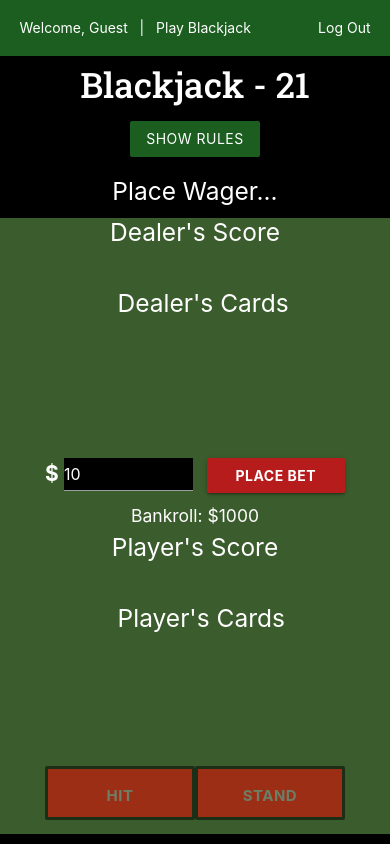
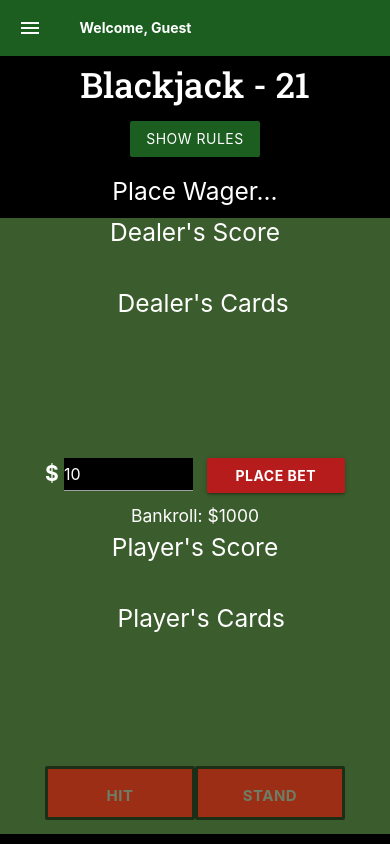
Before and after one commit to angrypirate33/mern-blackjack, a React (Create React App) app: page / in a window 390 px wide. Both pictures are taken after a click on the button "PLAY AS A GUEST". Built offline with nearby package versions, Linux system fonts and the light colour scheme.

Commit message:
Refactors nav for large screens in preperation of adding sidenav for small screens.

```diff
--- a/public/index.html
+++ b/public/index.html
@@ -17,6 +17,9 @@
     <link rel="manifest" href="%PUBLIC_URL%/manifest.json" />
 
     <link rel="stylesheet" href="https://cdnjs.cloudflare.com/ajax/libs/materialize/1.0.0/css/materialize.min.css">
+    <link href="https://fonts.googleapis.com/icon?family=Material+Icons" rel="stylesheet">
+    <link rel="preconnect" href="https://fonts.googleapis.com">
+    <link rel="preconnect" href="https://fonts.gstatic.com" crossorigin>
     <!--
       Notice the use of %PUBLIC_URL% in the tags above.
       It will be replaced with the URL of the `public` folder during the build.
--- a/src/components/Nav/Nav.css
+++ b/src/components/Nav/Nav.css
@@ -1,7 +1,14 @@
+.nav-wrapper {
+    display: flex;
+    align-items: center;
+}
+
 #welcome-message {
     margin-left: 5vmin;
+    font-weight: bold;
 }
 
-#logout {
+#logout-btn {
+    margin-left: auto;
     margin-right: 5vmin;
 }
--- a/src/components/Nav/Nav.jsx
+++ b/src/components/Nav/Nav.jsx
@@ -1,36 +1,45 @@
+import { useState, useEffect } from 'react'
 import { Link } from 'react-router-dom'
 import * as userService from '../../utilities/users-service'
 import '../../components/Nav/Nav.css'
 
 export default function Nav({ user, setUser }) {
+
+    const [sidenavInstance, setSidenavInstance] = useState(null)
+
     function handleLogOut() {
         userService.logOut()
         setUser(null)
     }
 
+    function closeSidenav() {
+        if (sidenavInstance) {
+            sidenavInstance.close()
+        }
+    }
+
+    useEffect(() => {
+        let elems = document.querySelectorAll('.sidenav')
+        let instances = window.M.Sidenav.init(elems, {})
+        setSidenavInstance(instances[0])
+    }, [])
+
     return (
+        <div className='Nav'>
             <nav className='green darken-4'>
                 <div className='nav-wrapper'>
-                <span id='welcome-message'>Welcome, {user.name}</span>&nbsp;&nbsp;
-                |&nbsp;&nbsp;&nbsp;
+                    <a href='#' data-target='sidenav-links' className='sidenav-trigger left'><i className='material-icons'>menu</i></a>
+                    <span id='welcome-message'>Welcome, {user.name}</span>&nbsp;&nbsp;&nbsp;
+                    <ul className='hide-on-med-and-down nav-links'>
+                        <li><Link to='/' > Play Blackjack </Link></li>
+                        <li>
+                            {!user.isGuest && (
+                                <Link to='/history' > View Hand History </Link>
+                            )}
+                        </li>
+                    </ul>
                     <Link
-                    to='/'
-                >
-                    Play Blackjack
-                </Link>
-                &nbsp;&nbsp;&nbsp;
-                {!user.isGuest && (
-                    <>
-                        |&nbsp;&nbsp;&nbsp;
-                        <Link
-                            to='/history'
-                        >
-                            View Hand History
-                        </Link>
-                    </>
-                )}
-                <Link
-                    className='right'
+                        className='hide-on-med-and-down'
                         id='logout-btn'
                         to='' onClick={handleLogOut}
                     >
@@ -38,5 +47,7 @@ export default function Nav({ user, setUser }) {
                     </Link>
                 </div>
             </nav>
+        </div>
+
     )
 }
```
Lines whose indentation alone changed are shown as unchanged.
